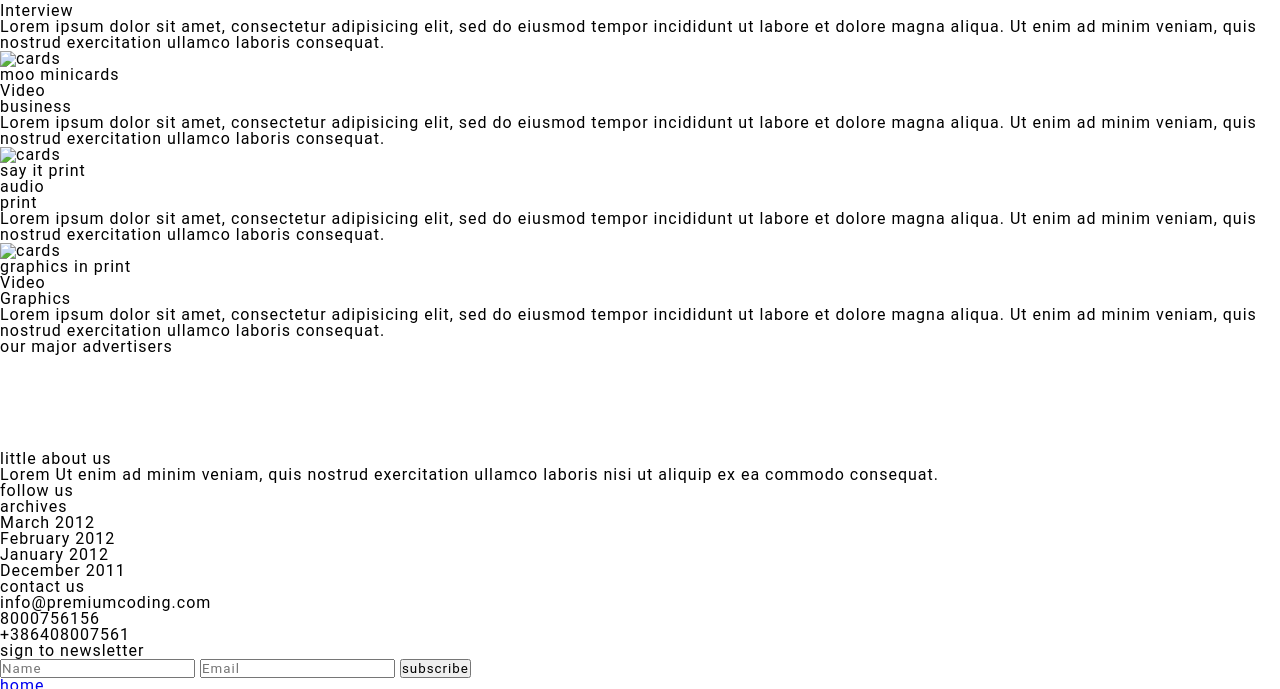
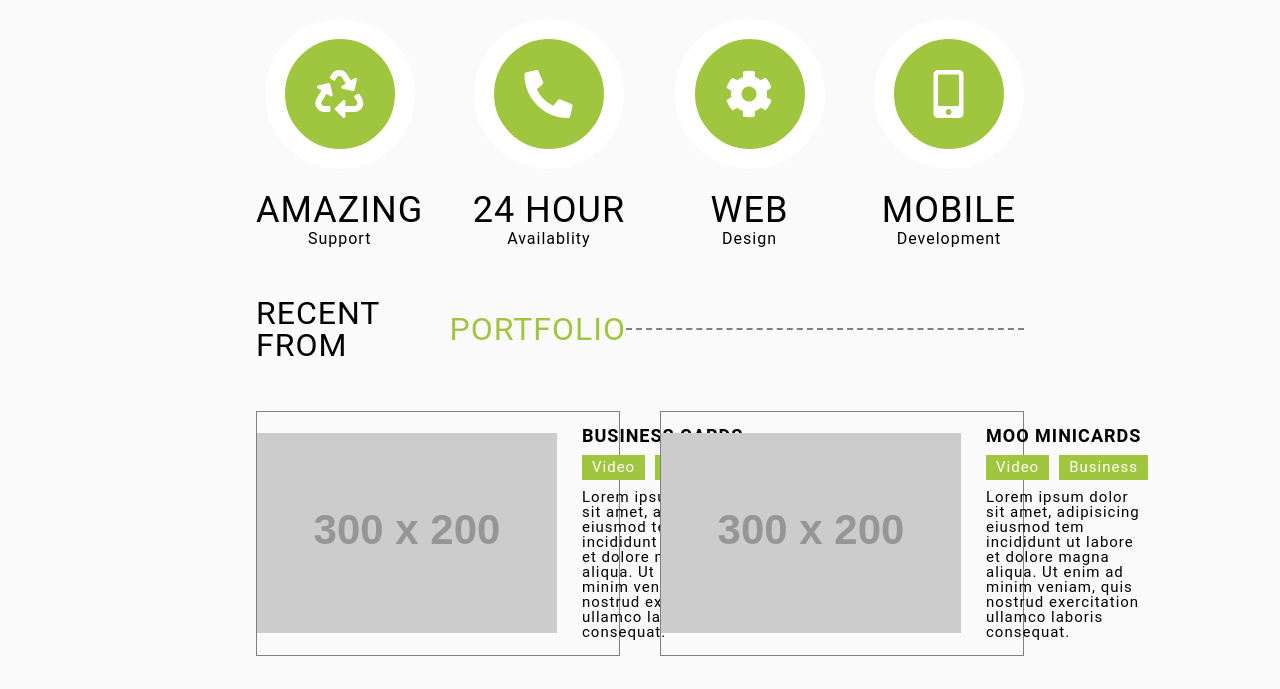
Before and after one commit to ssumanaxioned/graphic-umbrella, a plain HTML site: page index.html in a window 1280 px wide. Shown: the part 774-1463 px from the top of the page. Drawn offline with Linux system fonts and the light colour scheme; placeholder pictures from the web are drawn by us.

Commit message:
major styling is done

```diff
--- a/assets/css/style.css
+++ b/assets/css/style.css
@@ -125,6 +125,7 @@ table {
 }
 :root {
   --green: #a0c63f;
+  --gray: #fafafa;
 }
 @import url("https://fonts.googleapis.com/css2?family=Roboto:ital,wght@0,100;0,300;0,400;0,500;0,700;0,900;1,100;1,300;1,400;1,500;1,700;1,900&display=swap");
 * {
@@ -139,7 +140,7 @@ a{
   text-decoration: none;
 }
 header{
-  background-color: #fafafa;
+  background-color: var(--gray);
 }
 header .wrapper{
   width: 100%;
@@ -200,6 +201,7 @@ nav > p {
   font-size: 40px;
   text-transform: uppercase;
   margin-top: -15vh;
+  color: white;
 }
 .arrow-left::before{
   font-family: "Font Awesome 5 Free";
@@ -219,3 +221,156 @@ nav > p {
   float: right;
   margin-right: -10vw;
 }
+main{
+  background-color: var(--gray);
+}
+.welcome-ctn, .portfolio-ctn, .major-ctn, .contact-ctn .wrapper{
+  padding: 0 20vw;
+  padding-top: 50px;
+}
+.welcome-ctn .wrapper h2{
+  font-weight: 500;
+  font-size: 36px;
+  text-transform: uppercase;
+}
+.green{
+  color: var(--green);
+}
+.welcome-content{
+  display: flex;
+  justify-content: space-between;
+  align-items: center;
+  margin-top: 50px;
+  border-top: 2px dashed gray;
+  padding-top: 50px;
+}
+.welcome-content > li{
+  display: flex;
+  flex-direction: column;
+  justify-content: center;
+  align-items: center;
+}
+.box{
+  width: 150px;
+  height: 150px;
+  border-radius: 50%;
+  background-color: var(--green);
+  display: flex;
+  justify-content: center;
+  align-items: center;
+  margin-bottom: 20px;
+  border: 20px solid white;
+}
+.amazing::before{
+  font-family: "Font Awesome 5 Free";
+  font-weight: 900;
+  font-size: 48px;
+  content: "\f1b8";
+  color: white;
+}
+.hour::before{
+  font-family: "Font Awesome 5 Free";
+  font-weight: 900;
+  font-size: 48px;
+  content: "\f879";
+  color: white;
+}
+.web::before{
+  font-family: "Font Awesome 5 Free";
+  font-weight: 900;
+  font-size: 48px;
+  content: "\f013";
+  color: white;
+}
+.mobile::before{
+  font-family: "Font Awesome 5 Free";
+  font-weight: 900;
+  font-size: 48px;
+  content: "\f3cd";
+  color: white;
+}
+.welcome-content li h3{
+  font-weight: 400;
+  font-size: 36px;
+  text-transform: uppercase;
+  line-height: normal;
+}
+.portfolio-ctn .wrapper > h2{
+  display: flex;
+  font-weight: 400;
+  font-size: 32px;
+  text-transform: uppercase;
+  justify-content: space-between;
+  align-items: center;
+}
+.dashed{
+  display: inline-block;
+  width: 60%;
+  border-top: 2px dashed gray;
+}
+.portfolio-content{
+  display: flex;
+  justify-content: space-between;
+  align-items: center;
+  flex-wrap: wrap;
+  gap: 40px;
+  margin-top: 50px;
+}
+.content-card{
+  width: calc(50% - 20px);
+  display: flex;
+  justify-content: space-between;
+  align-items: center;
+  border: 1px solid gray;
+}
+.content-card > img{
+  flex: 0.5;
+}
+.content{
+  flex: 0.5;
+  padding: 10px 20px;
+}
+.content li{
+  padding: 5px
+}
+.content li h3{
+  font-weight: 600;
+  font-size: 18px;
+  text-transform: uppercase;
+}
+.content li p{
+  font-weight: normal;
+  font-size: 15px;
+}
+.bg{
+  display: flex;
+  justify-content: flex-start;
+  align-items: center;
+  gap: 10px;
+  color:white;
+  text-transform: capitalize;
+}
+.green-bg{
+  box-sizing: border-box;
+  padding: 5px 10px;
+  background: var(--green);
+}
+.major-ctn .wrapper > h2{
+  display: flex;
+  font-weight: 400;
+  font-size: 32px;
+  text-transform: uppercase;
+  justify-content: space-between;
+  align-items: center;
+}
+.major-content{
+  display:flex;
+  flex-direction: row;
+  justify-content: center;
+  align-items: center;
+  margin-top: 50px;
+  width: 100%;
+}
+.major-content > li{
+  flex: 0.16;
+}
--- a/index.html
+++ b/index.html
@@ -45,54 +45,52 @@
     <!-- banner section end -->
     <!-- welcome section start -->
     <section class="welcome-ctn">
-      <div class="wrapper">
-        <h2>welcome to <span class="green">elegantica</span> - a minimal business theme</h2>
-        <div class="welcome-content">
-          <ul>
-            <li><span class="amazing"></span><h3>amazing</h3><p>Support</p></li>
-            <li><span class="hour"></span><h3>24 hour</h3><p>Availablity</p></li>
-            <li><span class="web"></span><h3>web</h3><p>Design</p></li>
-            <li><span class="mobile"></span><h3>mobile</h3><p>Development</p></li>
-          </ul>
-        </div>
-      </div>
+    	<div class="wrapper">
+      	<h2>welcome to <span class="green">elegantica</span> - a minimal business theme</h2>
+        	<ul class="welcome-content">
+          	<li><span class="box amazing"></span><h3>amazing</h3><p>Support</p></li>
+          	<li><span class="box hour"></span><h3>24 hour</h3><p>Availablity</p></li>
+        	  <li><span class="box web"></span><h3>web</h3><p>Design</p></li>
+	          <li><span class="box mobile"></span><h3>mobile</h3><p>Development</p></li>
+        	</ul>
+    	  </div>
     </section>
     <!-- welcome section end -->
     <!-- portfolio section start -->
     <section class="portfolio-ctn">
       <div class="wrapper">
-        <h2>recent from <span class="green">portfolio</span></h2>
+        <h2>recent from <span class="green">portfolio</span><span class="dashed"></span></h2>
         <ul class="portfolio-content">
           <li class="content-card">
-            <img src="" alt="cards">
+            <img src="https://via.placeholder.com/300x200" alt="cards">
             <ul class="content">
               <li><h3>business cards</h3></li>
-              <li><p>Video</p><p>Interview</p></li>
-              <li><p>Lorem ipsum dolor sit amet, consectetur adipisicing elit, sed do eiusmod tempor incididunt ut labore et dolore magna aliqua. Ut enim ad minim veniam, quis nostrud exercitation ullamco laboris consequat.</p></li>
+              <li class="bg"><p class="green-bg">Video</p><p class="green-bg">Interview</p></li>
+              <li><p>Lorem ipsum dolor sit amet, adipisicing eiusmod tem incididunt ut labore et dolore magna aliqua. Ut enim ad minim veniam, quis nostrud exercitation ullamco laboris consequat.</p></li>
             </ul>
           </li>
           <li class="content-card">
-            <img src="" alt="cards">
+            <img src="https://via.placeholder.com/300x200" alt="cards">
             <ul class="content">
               <li><h3>moo minicards</h3></li>
-              <li><p>Video</p><p>business</p></li>
-              <li><p>Lorem ipsum dolor sit amet, consectetur adipisicing elit, sed do eiusmod tempor incididunt ut labore et dolore magna aliqua. Ut enim ad minim veniam, quis nostrud exercitation ullamco laboris consequat.</p></li>
+              <li class="bg"><p class="green-bg">Video</p><p class="green-bg">business</p></li>
+              <li><p>Lorem ipsum dolor sit amet, adipisicing eiusmod tem incididunt ut labore et dolore magna aliqua. Ut enim ad minim veniam, quis nostrud exercitation ullamco laboris consequat.</p></li>
             </ul>
           </li>
           <li class="content-card">
-            <img src="" alt="cards">
+            <img src="https://via.placeholder.com/300x200" alt="cards">
             <ul class="content">
               <li><h3>say it print</h3></li>
-              <li><p>audio</p><p>print</p></li>
-              <li><p>Lorem ipsum dolor sit amet, consectetur adipisicing elit, sed do eiusmod tempor incididunt ut labore et dolore magna aliqua. Ut enim ad minim veniam, quis nostrud exercitation ullamco laboris consequat.</p></li>
+              <li class="bg"><p class="green-bg">audio</p><p class="green-bg">print</p></li>
+              <li><p>Lorem ipsum dolor sit amet, adipisicing eiusmod tem incididunt ut labore et dolore magna aliqua. Ut enim ad minim veniam, quis nostrud exercitation ullamco laboris consequat.</p></li>
             </ul>
           </li>
           <li class="content-card">
-            <img src="" alt="cards">
+            <img src="https://via.placeholder.com/300x200" alt="cards">
             <ul class="content">
               <li><h3>graphics in print</h3></li>
-              <li><p>Video</p><p>Graphics</p></li>
-              <li><p>Lorem ipsum dolor sit amet, consectetur adipisicing elit, sed do eiusmod tempor incididunt ut labore et dolore magna aliqua. Ut enim ad minim veniam, quis nostrud exercitation ullamco laboris consequat.</p></li>
+              <li class="bg"><p class="green-bg">Video</p><p class="green-bg">Graphics</p></li>
+              <li><p>Lorem ipsum dolor sit amet, adipisicing eiusmod tem incididunt ut labore et dolore magna aliqua. Ut enim ad minim veniam, quis nostrud exercitation ullamco laboris consequat.</p></li>
             </ul>
           </li>
         </ul>
@@ -102,14 +100,14 @@
     <!-- major section start -->
     <section class="major-ctn">
       <div class="wrapper">
-        <h2>our major <span class="green">advertisers</span></h2>
+        <h2>our major <span class="green">advertisers</span><span class="dashed"></span></h2>
         <ul class="major-content">
-          <li><img src="" alt=""></li>
-          <li><img src="" alt=""></li>
-          <li><img src="" alt=""></li>
-          <li><img src="" alt=""></li>
-          <li><img src="" alt=""></li>
-          <li><img src="" alt=""></li>
+          <li><img src="https://via.placeholder.com/193" alt="Brand"></li>
+          <li><img src="https://via.placeholder.com/193" alt="Brand"></li>
+          <li><img src="https://via.placeholder.com/193" alt="Brand"></li>
+          <li><img src="https://via.placeholder.com/193" alt="Brand"></li>
+          <li><img src="https://via.placeholder.com/193" alt="Brand"></li>
+          <li><img src="https://via.placeholder.com/193" alt="Brand"></li>
         </ul>
       </div>
       <a href="#FIXME" title="back to top" target="_self"><span class="up-arrow"></span></a>
```
